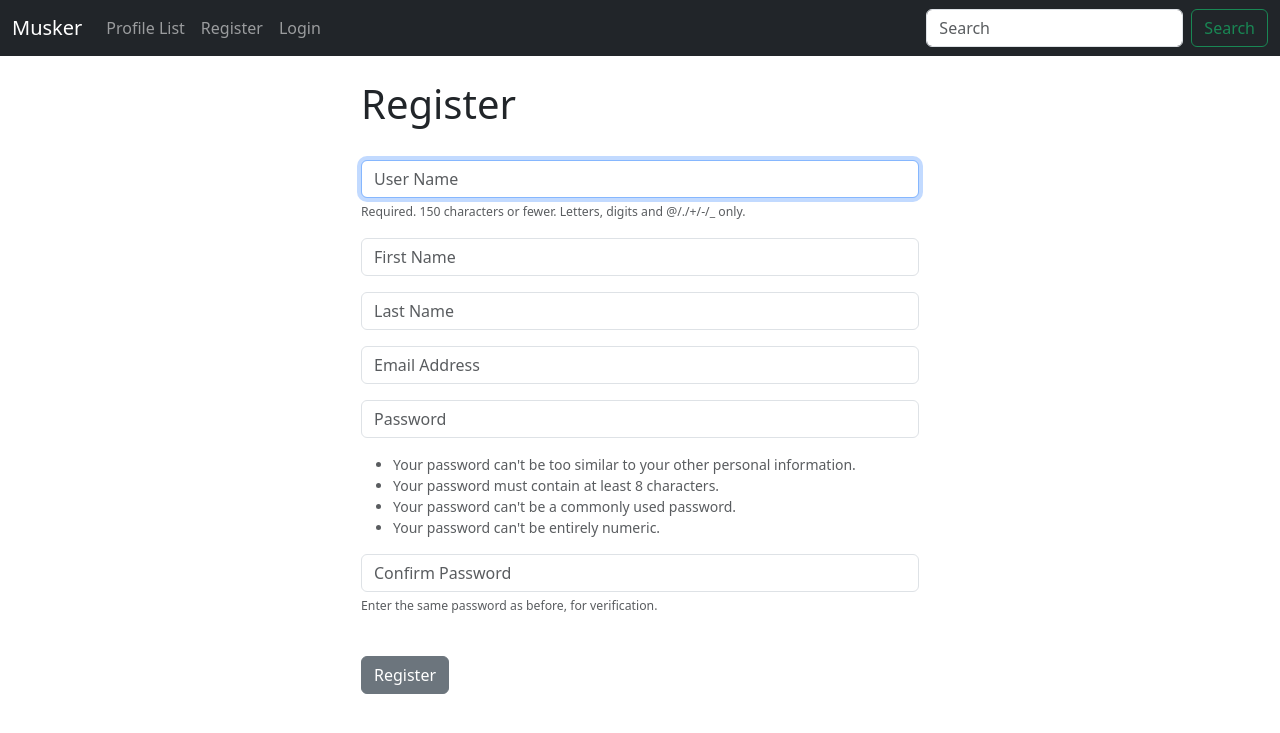
After one commit to Orwa400/Musker, a Django app: page /register/ in a window 1280 px wide. The commit adds this page. Shown: the top 733 px of the page. Run offline with Django 5.2, Linux system fonts and the light colour scheme.

Commit message:
Logic and form to Register Users

```diff
--- a/musker/forms.py
+++ b/musker/forms.py
@@ -1,5 +1,8 @@
 from django import forms
 from .models import Meep
+from django.contrib.auth.forms import UserCreationForm
+from django.contrib.auth.models import User
+
 
 class MeepForm(forms.ModelForm):
     body = forms.CharField(required=True, widget=forms.widgets.Textarea(
@@ -14,3 +17,30 @@ class MeepForm(forms.ModelForm):
     class Meta:
         model = Meep
         exclude = ("user",)
+
+class SignUpForm(UserCreationForm):
+    email = forms.EmailField(label="", widget=forms.TextInput(attrs={'class':'form-control', 'placeholder':'Email Address'}))
+    first_name = forms.CharField(label="", max_length=100, widget=forms.TextInput(attrs={'class':'form-control', 'placeholder':'First Name'}))
+    last_name = forms.CharField(label="", max_length=100, widget=forms.TextInput(attrs={'class':'form-control', 'placeholder':'Last Name'}))
+
+    class Meta:
+        model = User
+        fields = ('username', 'first_name', 'last_name', 'email', 'password1', 'password2' )
+
+    def __init__(self, *args, **kwargs):
+        super(SignUpForm, self).__init__(*args, **kwargs)
+
+        self.fields['username'].widget.attrs['class'] = 'form-control'
+        self.fields['username'].widget.attrs['placeholder'] = 'User Name'
+        self.fields['username'].label = ''
+        self.fields['username'].help_text = '<span class="form-text text-muted"><small>Required. 150 characters or fewer. Letters, digits and @/./+/-/_ only.</small></span>'
+
+        self.fields['password1'].widget.attrs['class'] = 'form-control'
+        self.fields['password1'].widget.attrs['placeholder'] = 'Password'
+        self.fields['password1'].label = ''
+        self.fields['password1'].help_text = '<ul class="form-text text-muted small"><li>Your password can\'t be too similar to your other personal information.</li><li>Your password must contain at least 8 characters.</li><li>Your password can\'t be a commonly used password.</li><li>Your password can\'t be entirely numeric.</li></ul>'
+
+        self.fields['password2'].widget.attrs['class'] = 'form-control'
+        self.fields['password2'].widget.attrs['placeholder'] = 'Confirm Password'
+        self.fields['password2'].label = ''
+        self.fields['password2'].help_text = '<span class="form-text text-muted"><small>Enter the same password as before, for verification.</small></span>'
--- a/musker/templates/navbar.html
+++ b/musker/templates/navbar.html
@@ -19,6 +19,9 @@
           </li>
           {% else %}
           <li class="nav-item">
+            <a class="nav-link" href="{% url 'register'  %}">Register</a>
+          </li>
+          <li class="nav-item">
             <a class="nav-link" href="{% url 'login'  %}">Login</a>
           </li>
           {% endif %}
--- /dev/null
+++ b/musker/templates/register.html
@@ -0,0 +1,23 @@
+{% extends 'base.html' %}
+
+{% block content %}
+
+<div class="col-md-6 offset-md-3">
+<h1>Register</h1>
+<br>
+<form method="POST" action="">
+    {% csrf_token %}
+    {{ form.as_p }}
+    <br>
+    <button type="submit" class="btn btn-secondary">Register</button>
+</div>
+
+
+
+
+
+
+
+
+
+{% endblock %}
--- a/musker/urls.py
+++ b/musker/urls.py
@@ -8,4 +8,5 @@ urlpatterns = [
     path('profile/<int:pk>', views.profile, name='profile'),
     path('login/', views.login_user, name='login'),
     path('logout', views.logout_user, name='logout'),
+    path('register/', views.register_user, name='register'),
 ]
--- a/musker/views.py
+++ b/musker/views.py
@@ -1,8 +1,10 @@
 from django.shortcuts import render, redirect
 from django.contrib import messages
 from .models import Profile, Meep
-from .forms import MeepForm
+from .forms import MeepForm, SignUpForm
 from django.contrib.auth import authenticate, login, logout
+from django.contrib.auth.forms import UserCreationForm
+from django import forms
 
 
 def home(request):
@@ -76,3 +78,25 @@ def logout_user(request):
     logout(request)
     messages.success(request, ("You Have Been logged out..."))
     return redirect('home')
+
+
+def register_user(request):
+    form = SignUpForm()
+    if request.method =="POST":
+        form = SignUpForm(request.POST)
+        if form.is_valid():
+            form.save()
+            username = form.cleaned_data['username']
+            password = form.cleaned_data['password1']
+            #first_name = form.cleaned_data['first_name']
+            #last_name = form.cleaned_data['last_name']
+            #email = form.cleaned_data['email']
+
+            # login user
+            user = auuthenticated(username=username, password=password)
+            login(request, user)
+            messages.success(request, ("You Have Successfully Registered! Welcome!"))
+            return redirect('home')
+
+
+    return render(request, "register.html", {'form':form})
```
